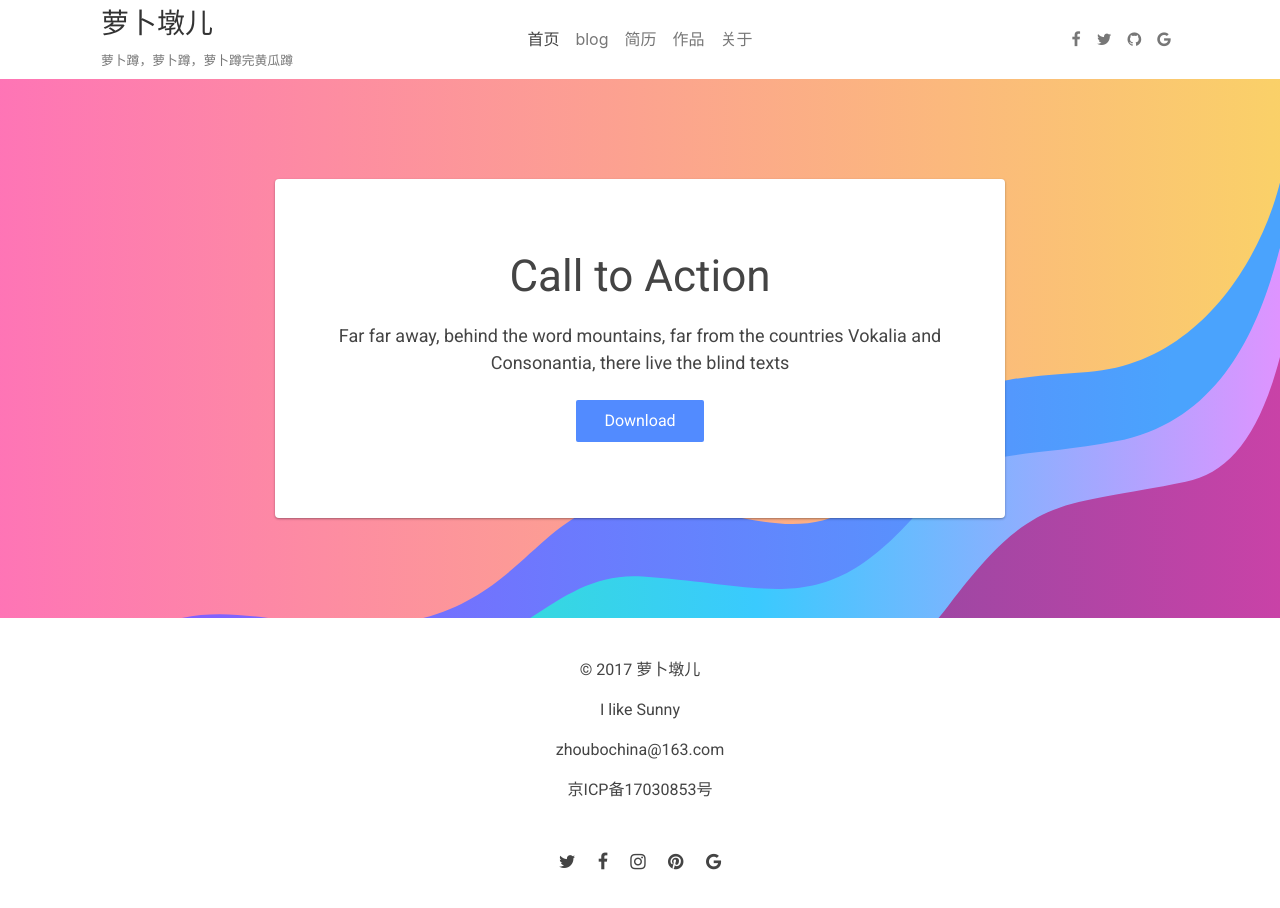
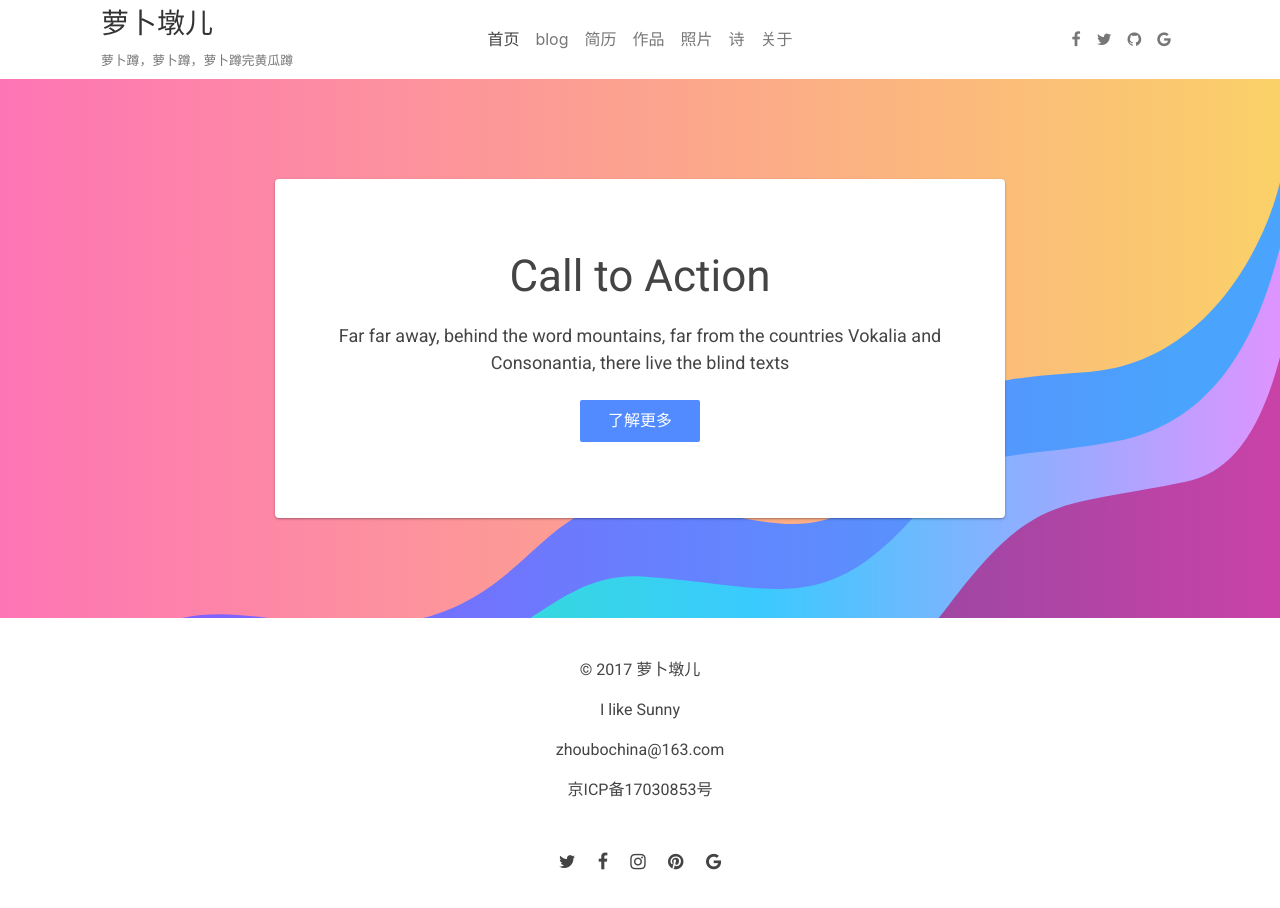
Before and after one commit to Yuanwe/luoboduner-home, a Vue app: page /#/ in a window 1280 px wide. Shown: the top 908 px of the page. Built offline with nearby package versions, Linux system fonts and the light colour scheme.

Commit message:
主页基本结构

```diff
--- a/src/App.vue
+++ b/src/App.vue
@@ -27,6 +27,12 @@
               </li>
               <li class="nav-item">
                 <a class="nav-link" href="https://www.froala.com">作品</a>
+              </li>
+              <li class="nav-item">
+                <a class="nav-link" href="https://www.froala.com">照片</a>
+              </li>
+              <li class="nav-item">
+                <a class="nav-link" href="https://www.froala.com">诗</a>
               </li>
               <li class="nav-item">
                 <a class="nav-link" href="https://www.froala.com">关于</a>
--- a/src/components/HomePage.vue
+++ b/src/components/HomePage.vue
@@ -9,7 +9,7 @@
               Far far away, behind the word mountains, far from the countries Vokalia and Consonantia, there live the blind texts
             </p>
             <p class="mt-4">
-              <a class="btn" href="https://www.froala.com">Download</a>
+              <a class="btn" href="https://www.froala.com">了解更多</a>
             </p>
           </div>
         </div>
```
